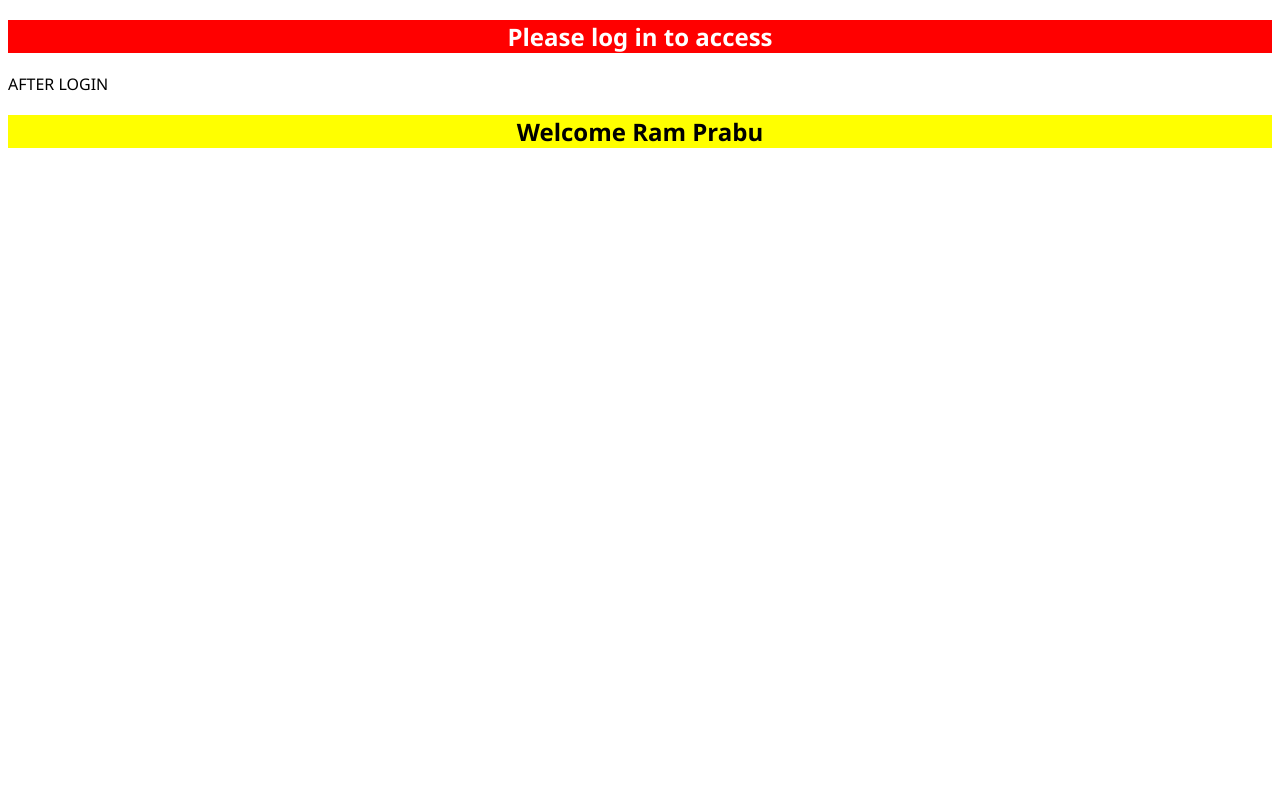
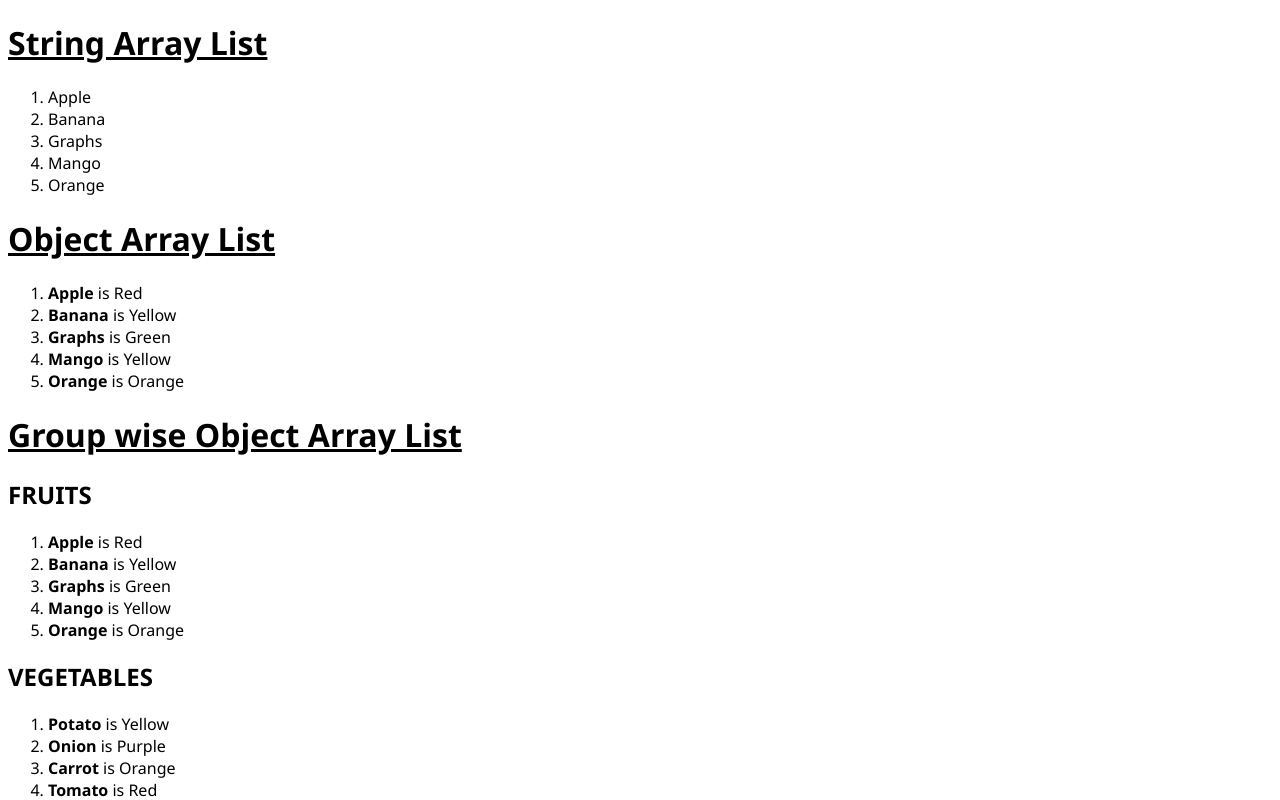
Before and after one commit to KamSofts/react-course, a React (Vite) app in the folder client/: page / in a window 1280 px wide. Shown: the top 800 px of the page. Built offline with nearby package versions, Linux system fonts and the light colour scheme.

Commit message:
Course 06 Render lists

```diff
--- a/client/src/App.jsx
+++ b/client/src/App.jsx
@@ -3,7 +3,10 @@
 // import Button1 from "./button/Button1.jsx"
 // import Button2 from "./button/Button2.jsx"
 // import Student from "./properties/Student.jsx"
-import UserGreeting from "./conditional/UserGreeting.jsx"
+// import UserGreeting from "./conditional/UserGreeting.jsx"
+import List1 from "./list/List1.jsx"
+import List2 from "./list/List2.jsx"
+import List3 from "./list/List3.jsx"
 
 const App = () => {
     return (
@@ -18,7 +21,15 @@
             <Student name="Ram" age={13} flag={true} />
             <Student name="Meenu" age={10} flag={true} />
             <Student /> */}
-            <UserGreeting />AFTER LOGIN<UserGreeting isLoggedIn={true} username="Ram Prabu" />
+            {/* <UserGreeting />AFTER LOGIN<UserGreeting isLoggedIn={true} username="Ram Prabu" /> */}
+            <h1><u>String Array List</u></h1><List1 />
+            <h1><u>Object Array List</u></h1><List2 />
+            <h1><u>Group wise Object Array List</u></h1>
+            <List3 type="fruits"/>
+            <List3 type="vegetables" />
+            <List3 type="fruits" color="Yellow"/>
+            <List3 type="vegetables" color="Green" />
+            <List3 />
         </>
     );
 }
--- /dev/null
+++ b/client/src/list/List1.jsx
@@ -0,0 +1,15 @@
+
+const List1 = () => {
+    const fruits = ["Orange", "Mango", "Graphs", "Apple", "Banana", "Banana"];
+
+    const uniqueFruits = [...new Set(fruits)];
+    uniqueFruits.sort();
+
+    const itemList = uniqueFruits.map((item, index) =>
+        <li key={index}>{item}</li>
+    );
+
+    return (<ol>{itemList}</ol>);
+};
+
+export default List1;
--- /dev/null
+++ b/client/src/list/List2.jsx
@@ -0,0 +1,14 @@
+import { fruits } from './data.js';
+
+const List2 = () => {
+
+    fruits.sort((a, b) => a.name.localeCompare(b.name));
+
+    const itemList = fruits.map(item =>
+        <li key={item.id}><b>{item.name}</b> is {item.color}</li>
+    );
+
+    return (<ol>{itemList}</ol>);
+};
+
+export default List2;
--- /dev/null
+++ b/client/src/list/List3.jsx
@@ -0,0 +1,42 @@
+import { fruits, vegetables } from './data.js';
+
+const List3 = (props) => {
+    const { type, color } = props;
+    const dataType = type || "Unknown";
+
+    let sourceData = [];
+    switch (dataType) {
+        case "fruits":
+            sourceData = fruits;
+            break;
+        case "vegetables":
+            sourceData = vegetables;
+            break;
+        default:
+            break;
+    }
+
+    const filteredData = color
+        ? sourceData.filter(item => item.color === color)
+        : sourceData;
+
+    if (filteredData.length === 0) {
+        return <h2>*** No {color ? color : ""} items in {dataType.toUpperCase()} group</h2>;
+    }
+
+    const itemList = filteredData.map(item =>
+        <li key={item.id}><b>{item.name}</b> is {item.color}</li>
+    );
+
+    return (
+        <>
+            <h2>
+                {dataType.toUpperCase()}
+                {color && ` - Filtered by ${color}`}
+            </h2>
+            <ol>{itemList}</ol>
+        </>
+    );
+}
+
+export default List3;
--- /dev/null
+++ b/client/src/list/data.js
@@ -0,0 +1,17 @@
+const vegetables = [
+    { id: 101, name: "Potato", color: "Yellow" },
+    { id: 102, name: "Onion", color: "Purple" },
+    { id: 103, name: "Carrot", color: "Orange" },
+    { id: 104, name: "Tomato", color: "Red" },
+    { id: 105, name: "Beetroot", color: "Red" }
+];
+
+const fruits = [
+    { id: 201, name: "Apple", color: "Red" },
+    { id: 202, name: "Banana", color: "Yellow" },
+    { id: 203, name: "Orange", color: "Orange" },
+    { id: 204, name: "Mango", color: "Yellow" },
+    { id: 205, name: "Graphs", color: "Green" }
+];
+
+export { fruits, vegetables };
```
Also changed, not shown: 1 other file (tests, documents, lock files or other folders).
